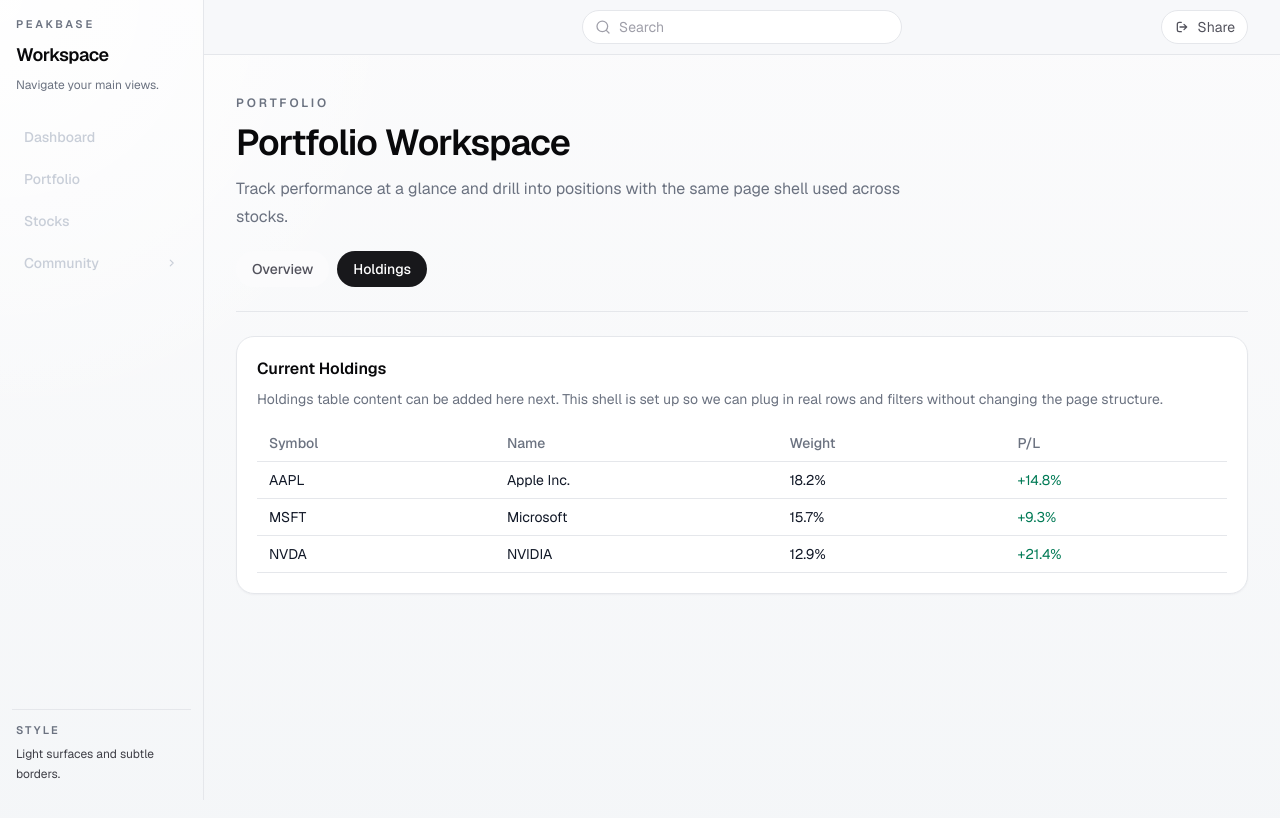
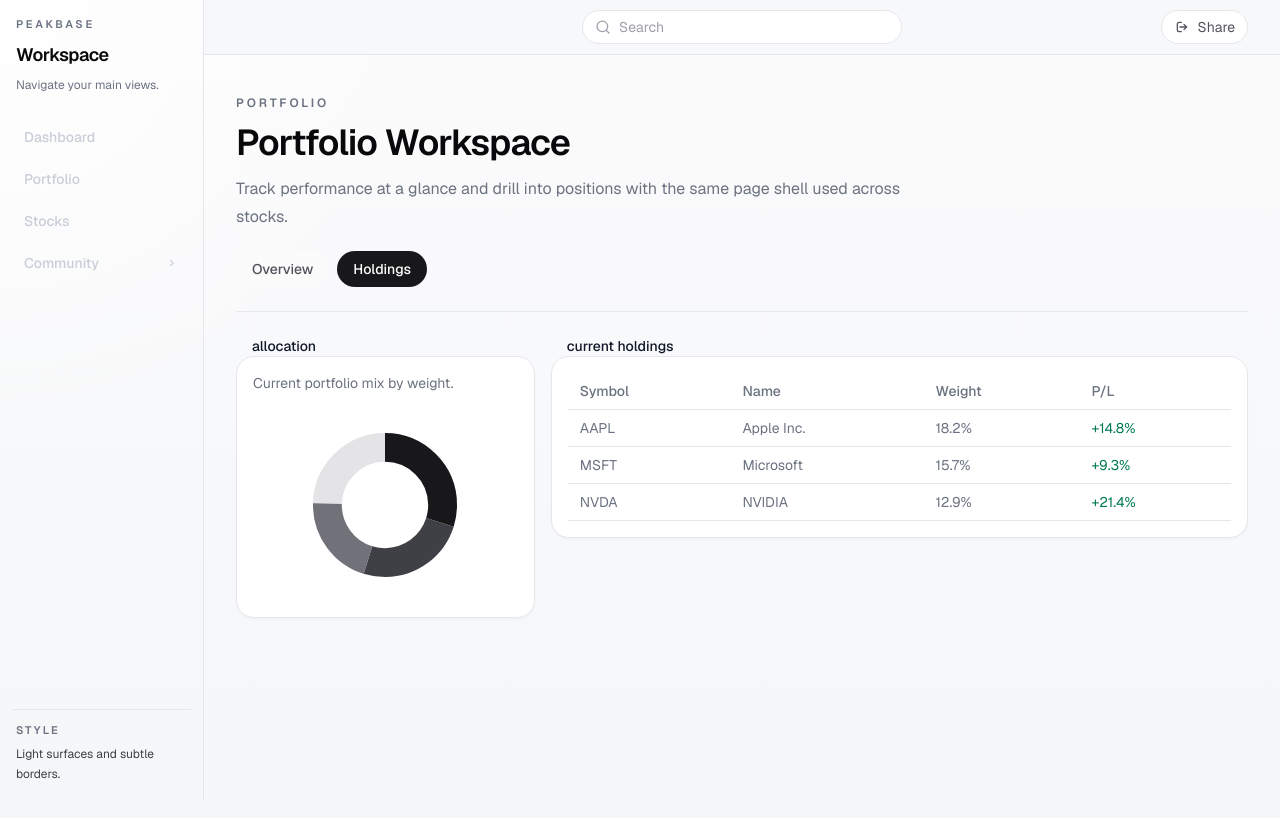
Before and after one commit to SameerAkita/peakbase, a Next.js app: page /portfolio/holdings in a window 1280 px wide. Shown: the top 818 px of the page. Built offline with nearby package versions, Linux system fonts and the light colour scheme.

Commit message:
portfolio holdings page

```diff
--- a/app/components/portfolio-browser.tsx
+++ b/app/components/portfolio-browser.tsx
@@ -165,12 +165,52 @@ export function PortfolioBrowser({ currentTabId }: PortfolioBrowserProps) {
           </div>
         </section>
       ) : (
-        <section className="panel p-5">
-          <h2 className="text-base font-semibold text-zinc-950">Current Holdings</h2>
-          <p className="mt-2 text-sm text-[var(--text-soft)]">
-            Holdings table content can be added here next. This shell is set up so we can plug in real rows and filters without changing the page structure.
+        <section className="flex flex-col gap-4 lg:flex-row lg:items-start">
+          <Box title="allocation" className="lg:w-[30%]" contentClassName="p-4">
+            <p className="text-sm text-[var(--text-soft)]">
+              Current portfolio mix by weight.
             </p>
-          <div className="mt-4 overflow-x-auto">
+            <div className="mt-4 flex items-center justify-center">
+              <svg viewBox="0 0 160 160" className="h-48 w-48" role="img" aria-label="Portfolio allocation donut chart">
+                <circle cx="80" cy="80" r="48" fill="none" stroke="#e4e4e7" strokeWidth="24" />
+                <circle
+                  cx="80"
+                  cy="80"
+                  r="48"
+                  fill="none"
+                  stroke="#18181b"
+                  strokeWidth="24"
+                  strokeDasharray="90 301.59"
+                  transform="rotate(-90 80 80)"
+                />
+                <circle
+                  cx="80"
+                  cy="80"
+                  r="48"
+                  fill="none"
+                  stroke="#3f3f46"
+                  strokeWidth="24"
+                  strokeDasharray="75 301.59"
+                  strokeDashoffset="-90"
+                  transform="rotate(-90 80 80)"
+                />
+                <circle
+                  cx="80"
+                  cy="80"
+                  r="48"
+                  fill="none"
+                  stroke="#71717a"
+                  strokeWidth="24"
+                  strokeDasharray="62 301.59"
+                  strokeDashoffset="-165"
+                  transform="rotate(-90 80 80)"
+                />
+              </svg>
+            </div>
+          </Box>
+
+          <Box title="current holdings" className="lg:w-[70%]" contentClassName="p-4">
+            <div className="overflow-x-auto">
               <table className="min-w-full border-separate border-spacing-0 text-sm">
                 <thead>
                   <tr className="text-left text-[var(--text-soft)]">
@@ -202,6 +242,7 @@ export function PortfolioBrowser({ currentTabId }: PortfolioBrowserProps) {
                 </tbody>
               </table>
             </div>
+          </Box>
         </section>
       )}
     </main>
```
Lines whose indentation alone changed are shown as unchanged.
